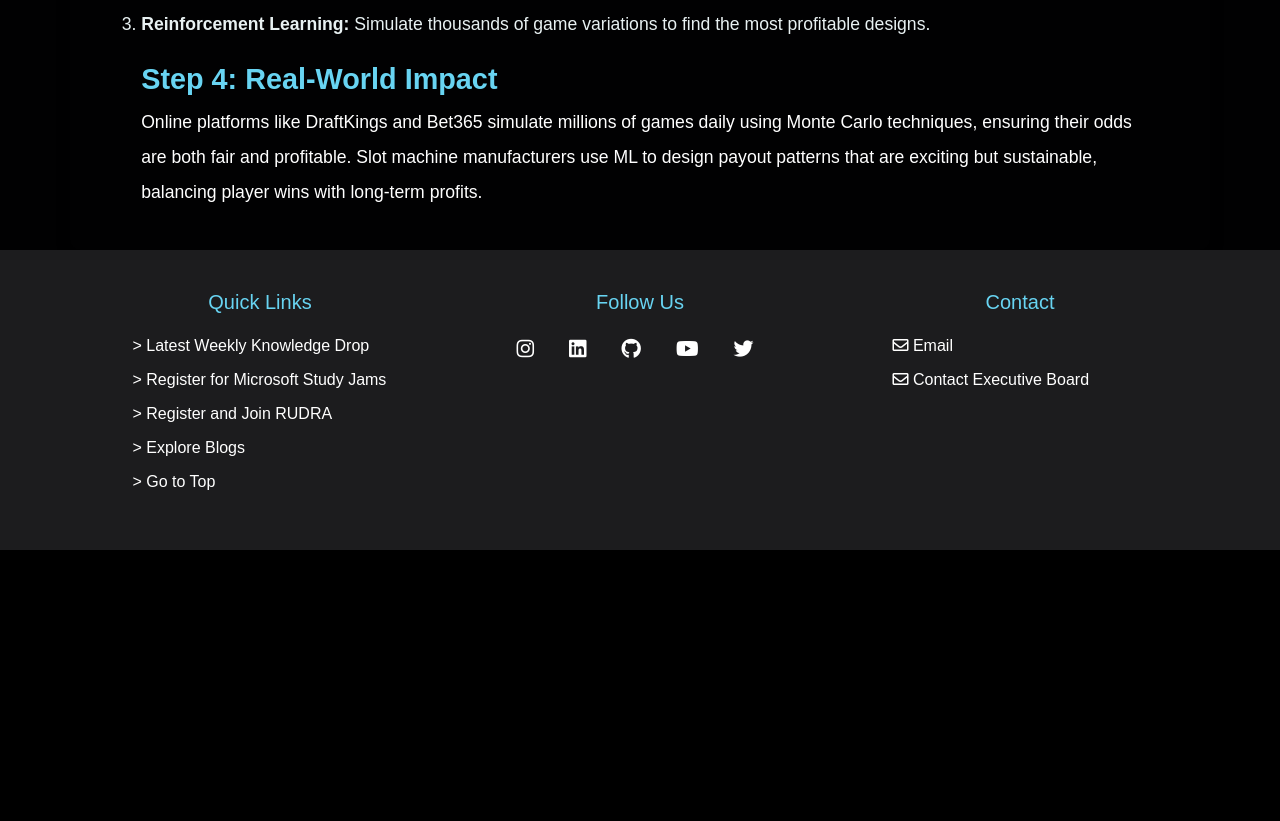
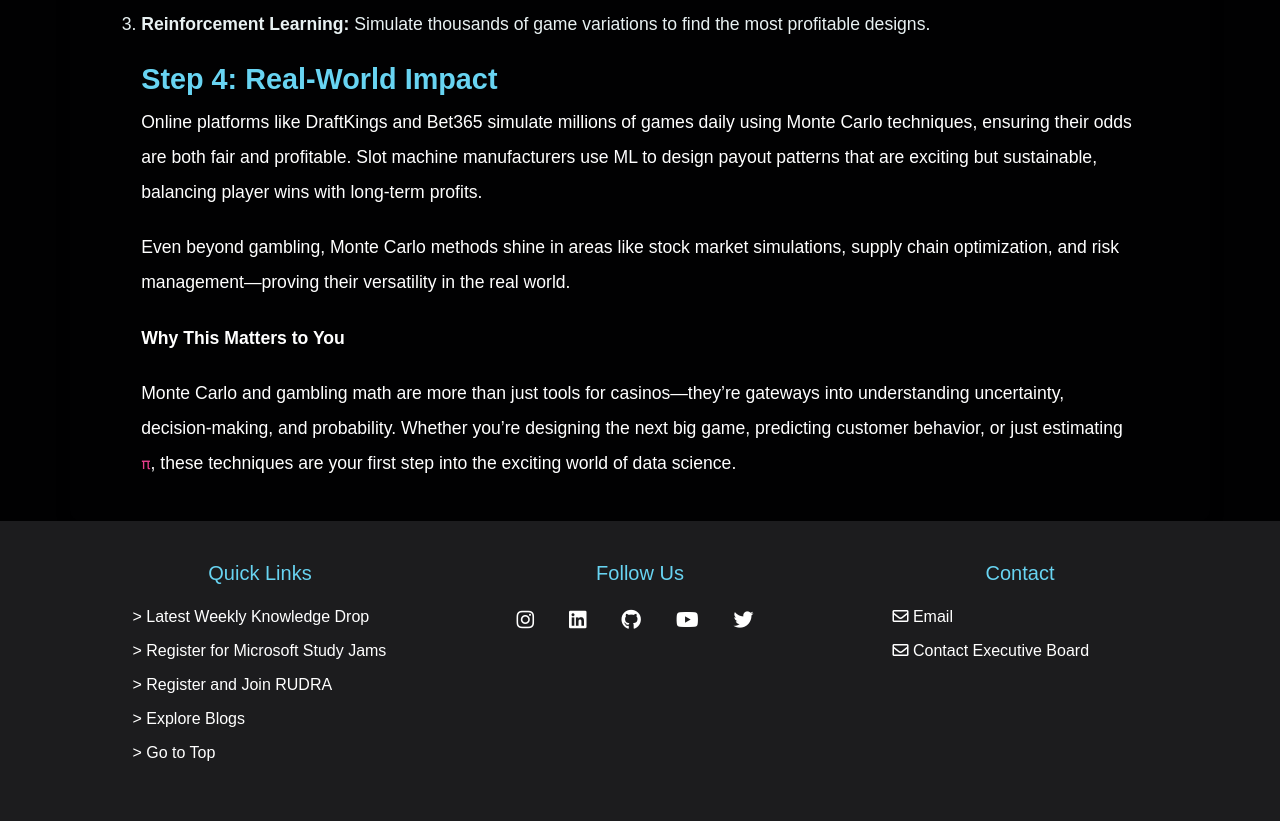
Before and after one commit to g-i-t-rudra/rudraweb, a Flask app: page /knowledge_drop in a window 1280 px wide. Shown: the part 1780-2601 px from the top of the page. Before the commit the page ends 2330 px from the top, so only its background shows below. Run offline with Flask 2, Linux system fonts and the light colour scheme; some libraries are stand-ins or nearby versions.

Commit message:
Update knowledgedrop31oct.html

```diff
--- a/templates/knowledgedrop31oct.html
+++ b/templates/knowledgedrop31oct.html
@@ -98,6 +98,11 @@
 
             <h2>Step 4: Real-World Impact</h2>
             <p>Online platforms like DraftKings and Bet365 simulate millions of games daily using Monte Carlo techniques, ensuring their odds are both fair and profitable. Slot machine manufacturers use ML to design payout patterns that are exciting but sustainable, balancing player wins with long-term profits.</p>
+
+            <p>Even beyond gambling, Monte Carlo methods shine in areas like stock market simulations, supply chain optimization, and risk management—proving their versatility in the real world.</p>
+<p><strong>Why This Matters to You</strong></p>
+<p>Monte Carlo and gambling math are more than just tools for casinos—they’re gateways into understanding uncertainty, decision-making, and probability. Whether you’re designing the next big game, predicting customer behavior, or just estimating <code>π</code>, these techniques are your first step into the exciting world of data science.</p>
+
         </div>
     </div>
 
```
